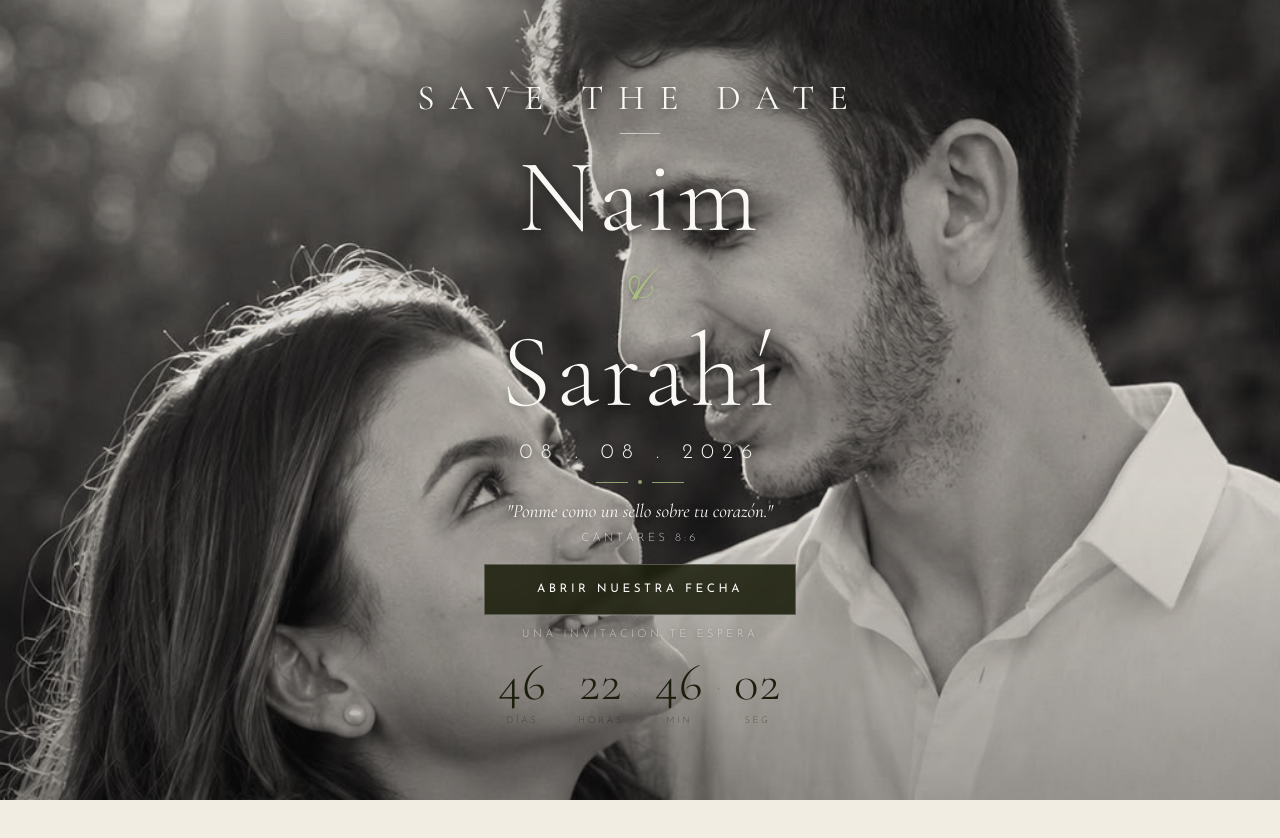
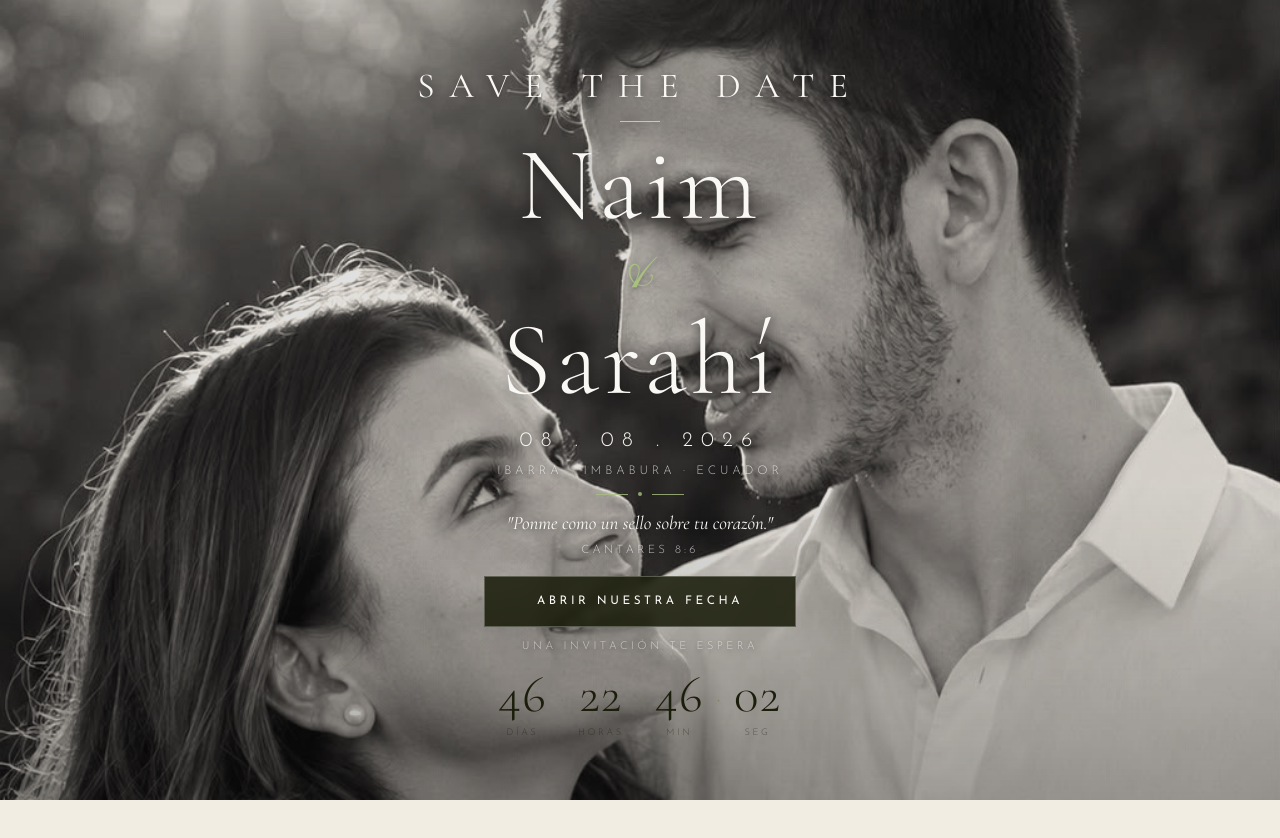
Before and after one commit to naimvelez68-collab/naimvelez68-collab, a Next.js app: page / in a window 1280 px wide. Shown: the top 838 px of the page. Built offline with nearby package versions, Linux system fonts and the light colour scheme.

Commit message:
Agregar ciudad Ibarra Ecuador + paleta Summer Weddings 2026

```diff
--- a/app/globals.css
+++ b/app/globals.css
@@ -2,20 +2,25 @@
 
 @import "tailwindcss";
 
-/* ── Paleta verde elegante · Boda 2026 ─────────────────────── */
+/* ── Paleta · Summer Weddings 2026 ─────────────────────────── */
 :root {
-  --olive:       #4A5C2A;
-  --moss:        #3A4C1C;
-  --sage:        #7E8F5E;
-  --thyme:       #62724A;
-  --ecru:        #F2EDE3;
-  --cream:       #FAF8F4;
-  --rifle:       #4D5238;
-  --grullo:      #B0A48E;
-  --timberwolf:  #E2DED8;
-  --dark-brown:  #5C3B1C;
-  --birch:       #E8D89A;
-  --dark-photo:  #181D0B;
+  /* Verdes de la paleta */
+  --sage:        #8A9B70;   /* Sage  — acentos suaves, divisores    */
+  --moss:        #3E5225;   /* Moss  — hover botones, texto fuerte  */
+  --olive:       #4A5E28;   /* Olive — botones principales          */
+  --thyme:       #647A42;   /* Thyme — líneas, monograma            */
+  --fern:        #2F4E15;   /* Fern  — oscuro profundo              */
+
+  /* Neutros cálidos */
+  --ecru:        #F2EDE3;   /* Ecru  — fondo principal              */
+  --cream:       #FAF8F4;   /* Cream — tarjetas, fondo carta        */
+  --timberwolf:  #E2DED8;   /* Timberwolf — sección Con amor        */
+  --grullo:      #AEA38E;   /* Grullo — divisores, bordes           */
+  --dark-brown:  #5C3B1C;   /* Dark brown — cuerpo texto            */
+  --rifle:       #4D5238;   /* Rifle green — texto principal        */
+
+  /* Foto */
+  --dark-photo:  #1A1E0C;
 }
 
 * { box-sizing: border-box; margin: 0; padding: 0; }
@@ -33,24 +38,6 @@ body {
 ::-webkit-scrollbar { width: 3px; }
 ::-webkit-scrollbar-track { background: var(--ecru); }
 ::-webkit-scrollbar-thumb { background: var(--grullo); border-radius: 2px; }
-
-/* ── Hero photo — altura natural en mobile, full en desktop ── */
-.hero-photo-wrap {
-  position: relative;
-  width: 100%;
-  overflow: hidden;
-  background: var(--dark-photo);
-  /* mobile: respeta la proporción 3:4 de la foto */
-  height: min(133vw, 96svh);
-}
-
-@media (min-width: 1024px) {
-  .hero-photo-wrap {
-    /* desktop: ocupa todo el alto (en columna izquierda) */
-    height: 100svh;
-    width: 100%;
-  }
-}
 
 /* ── Animaciones ───────────────────────────────────────────── */
 @keyframes fadeInUp {
--- a/app/page.tsx
+++ b/app/page.tsx
@@ -192,9 +192,21 @@ function HeroSection({ onOpen }: { onOpen: () => void }) {
             fontSize: 'clamp(0.9rem, 2.8vw, 1.3rem)',
             letterSpacing: '0.4em', color: '#FAF8F4',
             textShadow: '0 1px 6px rgba(0,0,0,0.45)',
+            marginBottom: '6px',
+          }}>
+            08 . 08 . 2026
+          </p>
+
+          {/* Ciudad */}
+          <p className="animate-fade-in delay-400" style={{
+            fontFamily: 'Josefin Sans, sans-serif', fontWeight: 300,
+            fontSize: 'clamp(0.6rem, 1.8vw, 0.75rem)',
+            letterSpacing: '0.32em', textTransform: 'uppercase',
+            color: 'rgba(255,255,255,0.72)',
+            textShadow: '0 1px 4px rgba(0,0,0,0.4)',
             marginBottom: 'clamp(8px,1.5vh,14px)',
           }}>
-            08 . 08 . 2026
+            Ibarra · Imbabura · Ecuador
           </p>
 
           {/* Línea decorativa */}
@@ -327,7 +339,8 @@ function LetterSection({ onYes, onNo }: { onYes: () => void; onNo: () => void })
           </div>
 
           <p style={{ fontFamily: 'Josefin Sans, sans-serif', fontWeight: 400, fontSize: 'clamp(0.62rem,2vw,0.68rem)', letterSpacing: '0.22em', textTransform: 'uppercase', color: 'var(--rifle)', marginBottom: '3px' }}>Naim & Sarahí</p>
-          <p style={{ fontFamily: 'Josefin Sans, sans-serif', fontWeight: 300, fontSize: '0.6rem', letterSpacing: '0.2em', color: 'var(--grullo)', marginBottom: '20px' }}>08 · 08 · 2026</p>
+          <p style={{ fontFamily: 'Josefin Sans, sans-serif', fontWeight: 300, fontSize: '0.6rem', letterSpacing: '0.2em', color: 'var(--grullo)', marginBottom: '4px' }}>08 · 08 · 2026</p>
+          <p style={{ fontFamily: 'Josefin Sans, sans-serif', fontWeight: 300, fontSize: '0.54rem', letterSpacing: '0.18em', textTransform: 'uppercase', color: 'var(--sage)', marginBottom: '20px' }}>Ibarra · Imbabura · Ecuador</p>
 
           <Divider color="var(--grullo)" />
 
```
